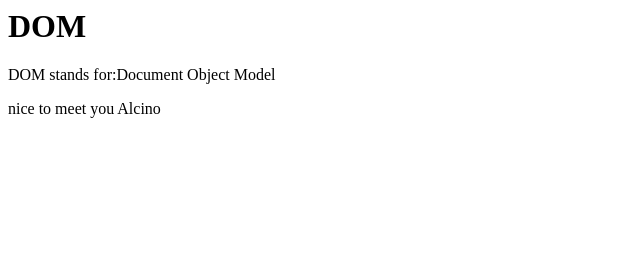
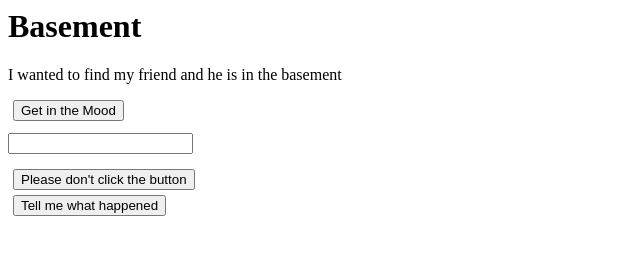
Before and after one commit to SCodingal/Web, a plain HTML site: page Index.html in a window 1280 px wide. Shown: the whole page, without its empty margins (0-640 px from the left). Drawn offline with Linux system fonts and the light colour scheme.

Commit message:
event handeling

```diff
--- a/Index.html
+++ b/Index.html
@@ -1,24 +1,58 @@
 <html>
     <head>
-        <title>Intro to DOM</title>
+        <title>Handeling in java
+        script</title>
+
+        <style>
+            body.dark{
+                color:white;
+                background: black;
+            }
+            button{
+                display:block;
+                margin:5px;
+            }
+            .textEntry{
+                margin-top:12px;
+                margin-bottom:15px;
+            }
+        </style>
     </head>
     <body>
-        <h1>DOM</h1>
-        <p>
-            DOM stands for:Document Object Model
-        </p>
-        <p id="Demo"></p>
+        <h1>Basement</h1>
+       <p id="story">
+        I wanted to find my friend and he is in the basement
+       </p>
+       <button onclick="godark()">Get in the Mood</button>
+       <div class="textentry">
+
+        <input type="text" id="name">
+       </div>
+       <button onclick="typeandscream()">Please don't click the button</button>
+
+       <button onclick="finish()">Tell me what happened</button>
+
+        <audio id="audio" src="http://reboot-me.com/ouch.mp3" type="audio/mpeg"></audio>
 
         <script>
-
-        function Greetings(R){
-            document.getElementById("Demo").innerHTML="nice to meet you "+R;
+        function typeandscream(){
+        var personName=
+        document.getElementById("name").value;
+        alert("I told you not to do that");
+        }
+        function godark(){
+            document.body.className="dark";
         }
 
-       Greetings(" Tchiyna");
+        function finish(){
+            document.getElementById("story").innerHTML="I got you!!!!!!!!!!!!!!!!!!!!!!!!!!!!!!!!!!!"
+        }
 
-       Greetings(" Alcino");
+
+
+
 
         </script>
+
     </body>
 </html>
```
